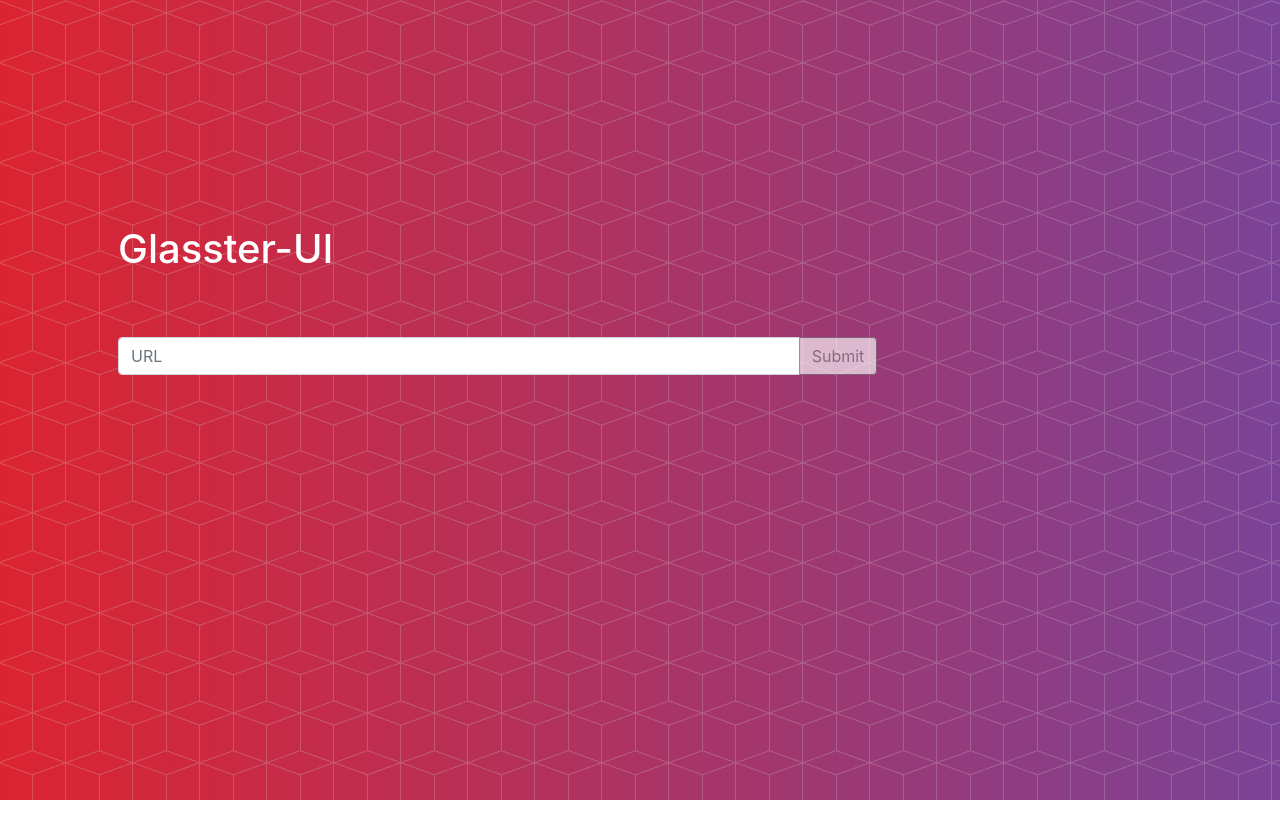
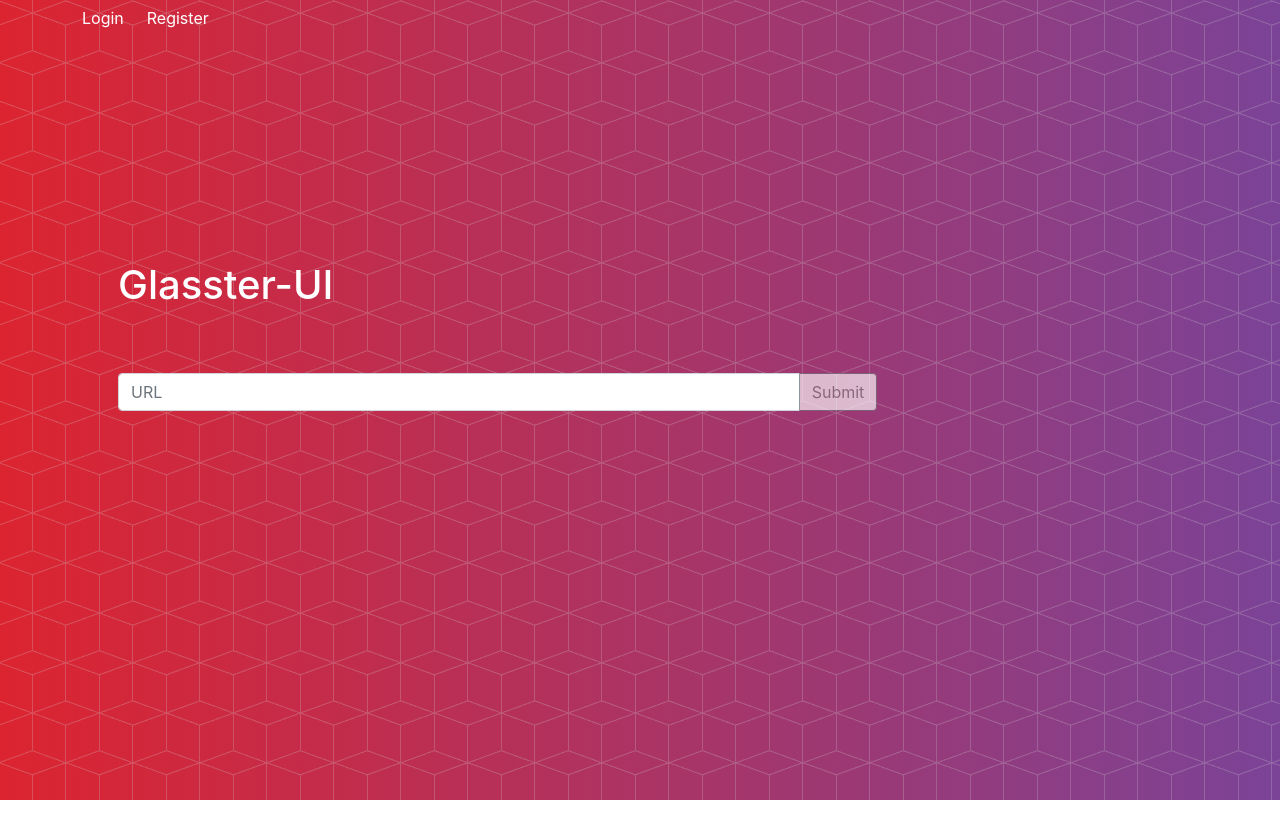
Before and after one commit to zahariaca/glasster-ui, an Angular app: page /search in a window 1280 px wide. Before the commit the page ends 800 px from the top, so only its background shows below. Built offline with nearby package versions, Linux system fonts and the light colour scheme.

Commit message:
Adds basic form-modal for login

```diff
--- a/angular.json
+++ b/angular.json
@@ -89,7 +89,9 @@
               "src/assets"
             ],
             "styles": [
-              "src/styles.css"
+              "src/styles.css",
+              "node_modules/bootstrap/dist/css/bootstrap.min.css",
+              "node_modules/@fortawesome/fontawesome-free/css/all.min.css"
             ],
             "scripts": []
           }
--- a/package.json
+++ b/package.json
@@ -17,15 +17,13 @@
     "@angular/core": "~9.1.9",
     "@angular/forms": "~9.1.9",
     "@angular/localize": "~9.1.9",
+    "@angular/material": "^9.2.4",
     "@angular/platform-browser": "~9.1.9",
     "@angular/platform-browser-dynamic": "~9.1.9",
     "@angular/router": "~9.1.9",
-    "@fortawesome/angular-fontawesome": "^0.6.1",
-    "@fortawesome/fontawesome-svg-core": "^1.2.28",
-    "@fortawesome/free-solid-svg-icons": "^5.13.0",
     "@ng-bootstrap/ng-bootstrap": "^6.1.0",
     "bootstrap": "^4.4.0",
-    "popper": "^1.0.1",
+    "jquery": "^3.5.1",
     "rxjs": "~6.5.4",
     "tslib": "^1.10.0",
     "zone.js": "~0.10.2"
--- a/src/app/app.component.css
+++ b/src/app/app.component.css
@@ -0,0 +1,15 @@
+/* bootstrap override */
+.btn-outline-dark,
+.btn-outline-dark[disabled] {
+    background-color: rgba(255, 255, 255, 0);;
+    border: 0;
+    color: white;
+}
+
+.btn-outline-dark:hover,
+.btn-outline-dark:focus,
+.btn-outline-dark:active {
+    color: white;
+    border-bottom: 1px solid #fdcc52;
+    border-bottom-width: thin;
+}
--- a/src/app/app.component.html
+++ b/src/app/app.component.html
@@ -1,4 +1,15 @@
+
 <div class="masthead">
+  <header class="topnav">
+    <div class="container h-20">
+      <div class="row h-25 align-items-right">
+        <div class="btn-group">
+          <button type="button" class="btn btn-outline-dark" (click)="openFormModal()">Login</button>
+          <button type="button" class="btn btn-outline-dark">Register</button>
+        </div>
+      </div>
+    </div>
+  </header>
   <div class="container h-100">
     <div class="h-75 row align-items-center">
       <div class="d-flex flex-column">
--- a/src/app/app.component.ts
+++ b/src/app/app.component.ts
@@ -1,4 +1,6 @@
 import { Component } from '@angular/core';
+import { NgbModal } from '@ng-bootstrap/ng-bootstrap';
+import { FormModalComponent } from './components/form-modal/form-modal.component'
 
 @Component({
   selector: 'app-root',
@@ -7,4 +9,17 @@ import { Component } from '@angular/core';
 })
 export class AppComponent {
   title = 'glasster-ui';
+
+  constructor(private modalService: NgbModal) { }
+
+  openFormModal() {
+    const modalRef = this.modalService.open(FormModalComponent);
+    modalRef.componentInstance.id = 10; // should be the id
+
+    modalRef.result.then((result) => {
+      console.log(result);
+    }).catch((error) => {
+      console.log(error);
+    });
+  }
 }
--- a/src/app/app.module.ts
+++ b/src/app/app.module.ts
@@ -4,9 +4,9 @@ import { Routes, RouterModule } from '@angular/router';
 
 import { AppComponent } from './app.component';
 import { NgbModule } from '@ng-bootstrap/ng-bootstrap';
-import { FontAwesomeModule } from '@fortawesome/angular-fontawesome';
 import { SearchComponent } from './components/search/search.component';
 import { ReactiveFormsModule } from '@angular/forms';
+import { FormModalComponent } from './components/form-modal/form-modal.component';
 
 const routes: Routes = [
   { path: 'search', component: SearchComponent },
@@ -17,13 +17,13 @@ const routes: Routes = [
 @NgModule({
   declarations: [
     AppComponent,
-    SearchComponent
+    SearchComponent,
+    FormModalComponent
   ],
   imports: [
     RouterModule.forRoot(routes),
     BrowserModule,
     NgbModule,
-    FontAwesomeModule,
     ReactiveFormsModule
   ],
   providers: [],
--- /dev/null
+++ b/src/app/components/form-modal/form-modal.component.html
@@ -0,0 +1,24 @@
+<div class="modal-header">
+    <i class="far fa-window-close"></i>
+    <h4 class="modal-title">My Form</h4>
+    <button type="button" class="close" aria-label="Close" (click)="activeModal.dismiss('Cross click')"></button>
+</div>
+<form [formGroup]="myForm" (ngSubmit)="submitForm()">
+    <div class="modal-boy">
+        <div class="container">
+            <div class="form-group">
+                <label for="username">Username</label>
+                <input type="text" class="form-control" formControlName="username" />
+            </div>
+            <div class="form-group">
+                <label for="password">Password</label>
+                <input type="password" class="form-control" formControlName="password" >
+            </div>
+        </div>
+    </div>
+    <div class="modal-footer">
+        <button class="btn btn-success" [disabled]="!myForm.valid">
+            Submit Form
+        </button>
+    </div>
+</form>
--- /dev/null
+++ b/src/app/components/form-modal/form-modal.component.ts
@@ -0,0 +1,37 @@
+import { Component, OnInit, Input } from '@angular/core';
+import { NgbActiveModal } from '@ng-bootstrap/ng-bootstrap';
+import { FormGroup, FormBuilder, FormControl, Validators } from '@angular/forms';
+
+
+@Component({
+  selector: 'app-form-modal',
+  templateUrl: './form-modal.component.html',
+  styleUrls: ['./form-modal.component.css']
+})
+export class FormModalComponent implements OnInit {
+  @Input() id: number;
+  myForm: FormGroup;
+
+  constructor(public activeModal: NgbActiveModal,
+              private formBuilder: FormBuilder) {
+    this.createForm();
+  }
+
+  ngOnInit(): void {
+  }
+
+  closeModal() {
+    this.activeModal.close('Modal Closed');
+  }
+
+  private createForm() {
+    this.myForm = this.formBuilder.group({
+      username: '',
+      password: ''
+    });
+  }
+
+  submitForm() {
+    this.activeModal.close(this.myForm.value);
+  }
+}
```
Also changed, not shown: src/app/components/form-modal/form-modal.component.css (added), 2 other files (tests, documents, lock files or other folders).
